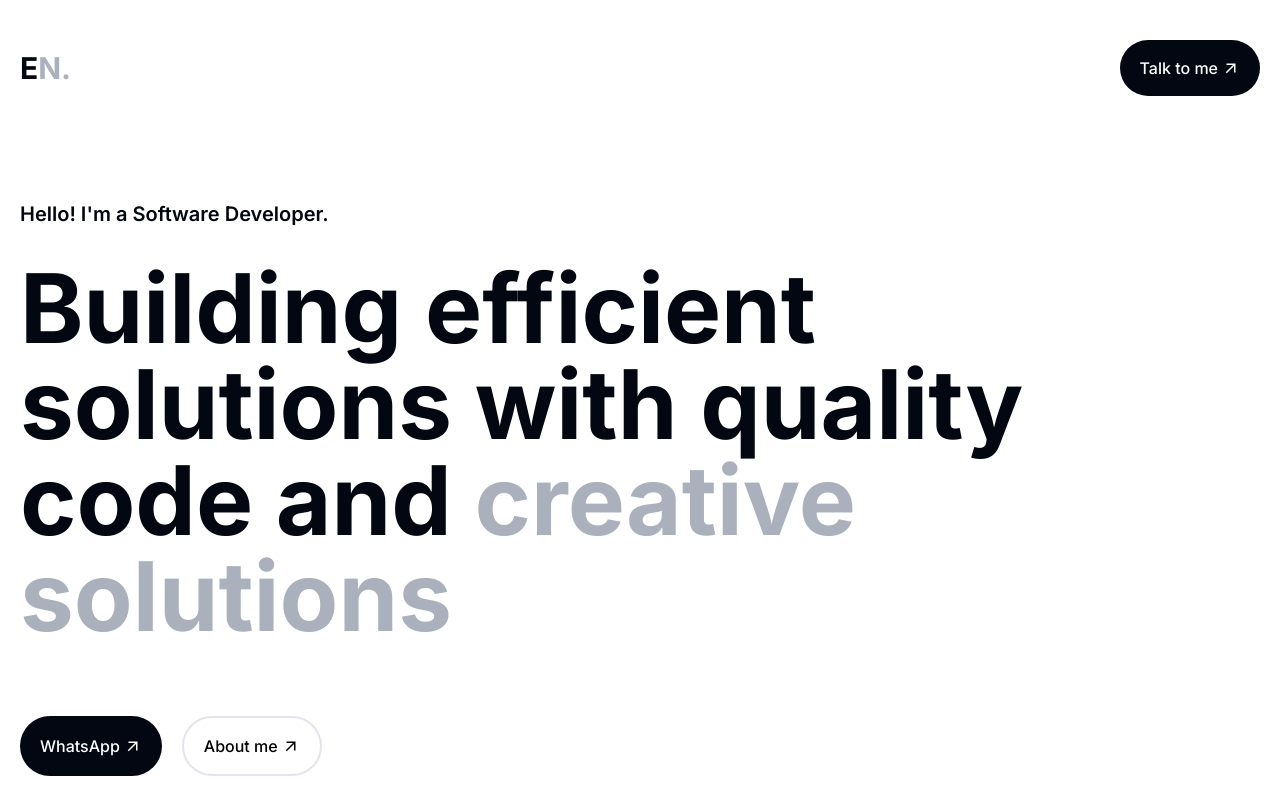
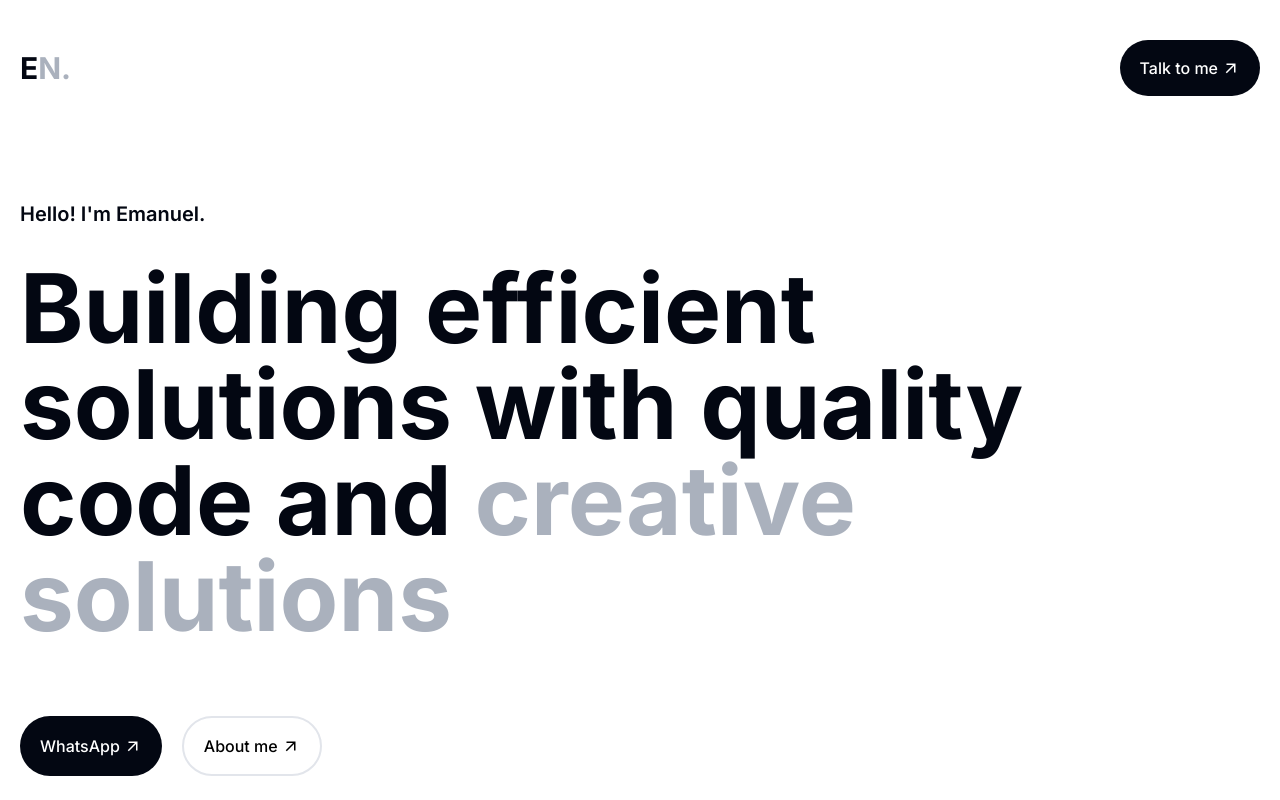
Before and after one commit to emanuelnakeng/portfolio, a React (Create React App) app: page / in a window 1280 px wide. Shown: the top 800 px of the page. Built offline with nearby package versions, Linux system fonts and the light colour scheme.

Commit message:
Added name to Home.js

```diff
--- a/src/pages/Home.js
+++ b/src/pages/Home.js
@@ -17,7 +17,7 @@ function Home() {
 		<ScreenWrap>
 			<section className='container mx-auto px-5 flex flex-col gap-8 py-16'>
 				<h3 className='text-xl font-semibold text-dark-clr'>
-					Hello! I'm a Software Developer.
+					Hello! I'm Emanuel.
 				</h3>
 				<h1 className='font-bold text-6xl sm:text-8xl text-dark-clr lg:w-11/12'>
 					Building efficient solutions with quality code and{' '}
```
